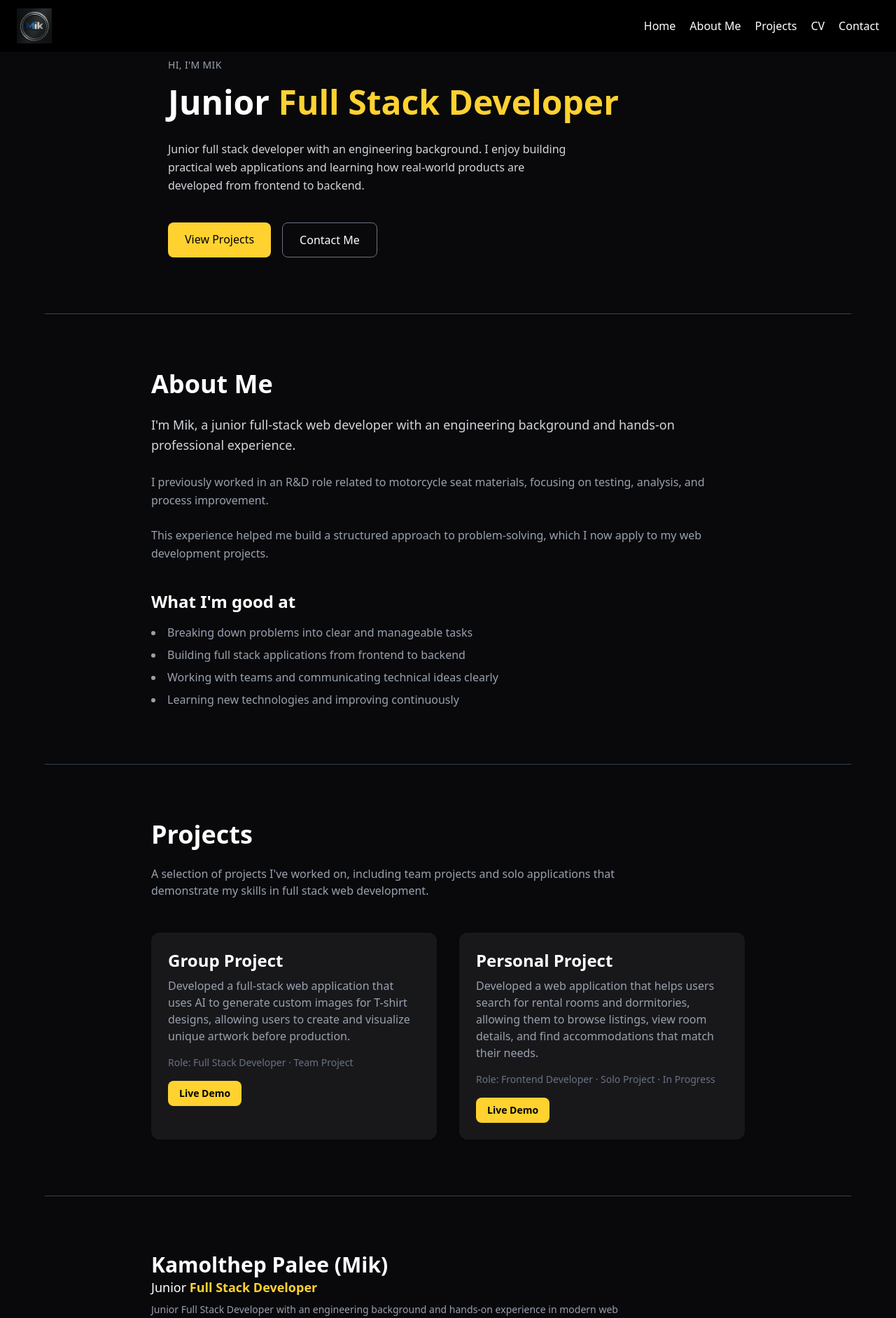
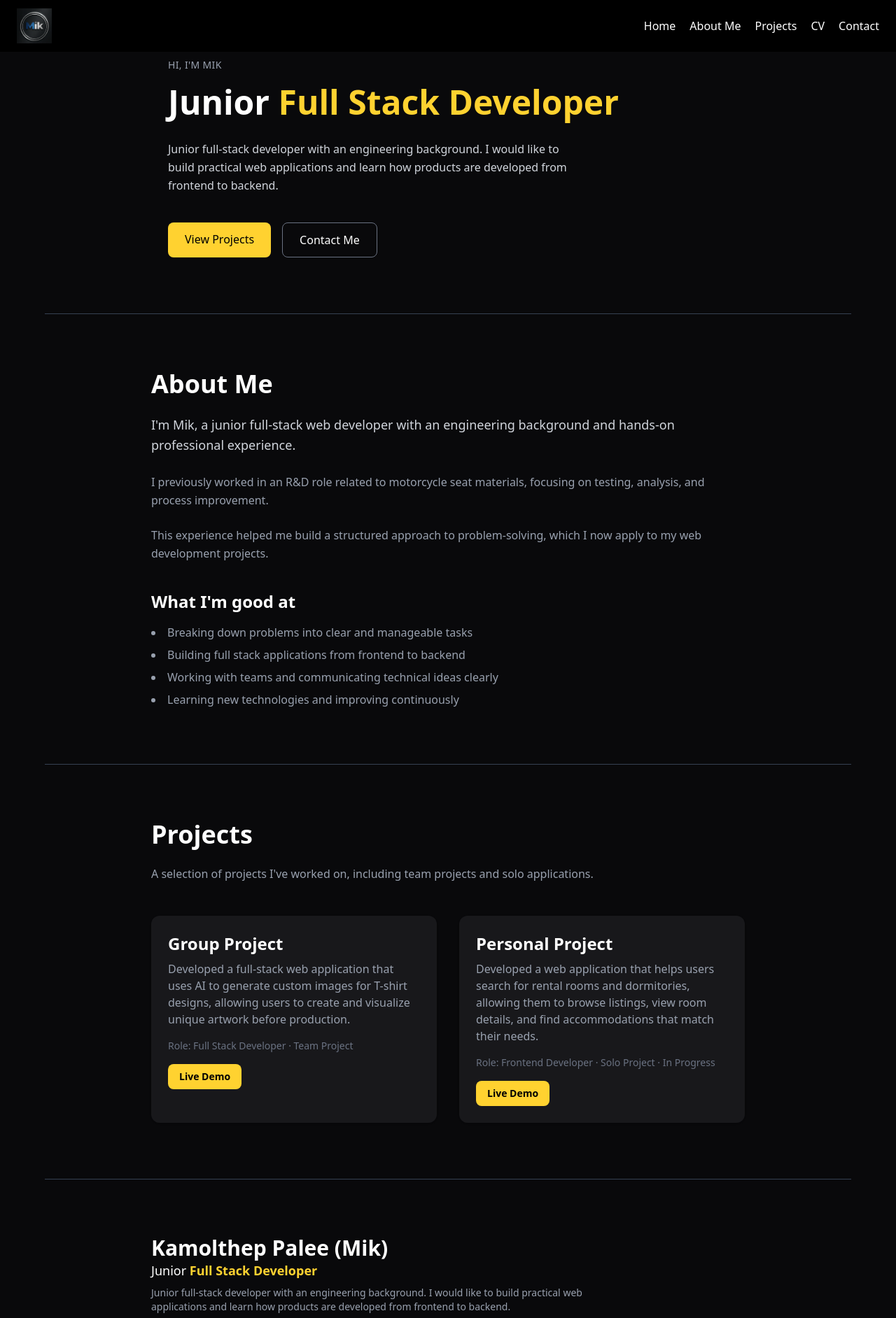
Before and after one commit to mikkamolthep/portfolio, a React (Vite) app: page / in a window 1280 px wide. Shown: the top 1884 px of the page at 70% size. Built offline with nearby package versions, Linux system fonts and the light colour scheme.

Commit message:
edited text

```diff
--- a/src/components/CV.jsx
+++ b/src/components/CV.jsx
@@ -6,14 +6,14 @@ export default function CV() {
       <div className="mb-6">
         <h1 className="text-3xl font-bold">Kamolthep Palee (Mik)</h1>
         <span className="text-lg">
-          Junior <strong className="text-amber-300">Full Stack Developer</strong>
+          Junior{" "}
+          <strong className="text-amber-300">Full Stack Developer</strong>
         </span>
 
         <p className="mt-2 text-sm text-gray-400 max-w-2xl">
-          Junior Full Stack Developer with an engineering background and
-          hands-on experience in modern web technologies. Passionate about
-          building user-friendly web applications and continuously improving
-          software development skills.
+          Junior full-stack developer with an engineering background. I would
+          like to build practical web applications and learn how products are
+          developed from frontend to backend.
         </p>
 
         <div className="flex flex-wrap gap-3 mt-4">
@@ -60,7 +60,9 @@ export default function CV() {
       </div>
 
       <div className="mb-6">
-        <h3 className="text-xl font-semibold mb-2 text-amber-300 underline pt-5">TECHNICAL SKILLS</h3>
+        <h3 className="text-xl font-semibold mb-2 text-amber-300 underline pt-5">
+          TECHNICAL SKILLS
+        </h3>
         <ul className="list-disc pl-6 space-y-1">
           <li>
             <strong>Front-End :</strong> HTML, CSS, JavaScript (ES6+), React,
@@ -77,7 +79,9 @@ export default function CV() {
       </div>
 
       <div className="mb-6">
-        <h3 className="text-xl font-semibold mb-2 text-amber-300 underline pt-5">LANGUAGE</h3>
+        <h3 className="text-xl font-semibold mb-2 text-amber-300 underline pt-5">
+          LANGUAGE
+        </h3>
         <p>
           <strong>English :</strong> TOEIC 615
         </p>
@@ -85,7 +89,9 @@ export default function CV() {
       </div>
 
       <div className="mb-6">
-        <h3 className="text-xl font-semibold mb-2 text-amber-300 underline pt-5">EDUCATION</h3>
+        <h3 className="text-xl font-semibold mb-2 text-amber-300 underline pt-5">
+          EDUCATION
+        </h3>
 
         <h4 className="font-semibold">
           Generation Thailand – Junior Software Developer
@@ -106,7 +112,9 @@ export default function CV() {
       </div>
 
       <div className="mb-6">
-        <h3 className="text-xl font-semibold mb-2 text-amber-300 underline pt-5">EXPERIENCE</h3>
+        <h3 className="text-xl font-semibold mb-2 text-amber-300 underline pt-5">
+          EXPERIENCE
+        </h3>
 
         <h4 className="font-semibold">R&D Engineer – TS Interseats</h4>
         <span className="text-sm text-gray-500">August 2024 – March 2025</span>
@@ -129,7 +137,9 @@ export default function CV() {
       </div>
 
       <div>
-        <h3 className="text-xl font-semibold mb-2 text-amber-300 underline pt-5">SOFT SKILLS</h3>
+        <h3 className="text-xl font-semibold mb-2 text-amber-300 underline pt-5">
+          SOFT SKILLS
+        </h3>
         <ul className="list-disc pl-6 text-gray-300">
           <li className="py-1">Teamwork</li>
           <li className="py-1">Problem-solving</li>
--- a/src/components/Hero.jsx
+++ b/src/components/Hero.jsx
@@ -12,9 +12,9 @@ export default function Hero() {
         </h1>
 
         <p className="text-gray-300 max-w-xl leading-relaxed mb-10">
-          Junior full stack developer with an engineering background. I enjoy
-          building practical web applications and learning how real-world
-          products are developed from frontend to backend.
+          Junior full-stack developer with an engineering background. I would
+          like to build practical web applications and learn how products are
+          developed from frontend to backend.
         </p>
 
         <div className="flex gap-4">
--- a/src/components/Projects.jsx
+++ b/src/components/Projects.jsx
@@ -5,7 +5,7 @@ export default function Projects() {
 
       <p className="text-gray-400 max-w-2xl mb-12">
         A selection of projects I've worked on, including team projects and solo
-        applications that demonstrate my skills in full stack web development.
+        applications.
       </p>
 
       <div className="grid gap-8 sm:grid-cols-2">
```
